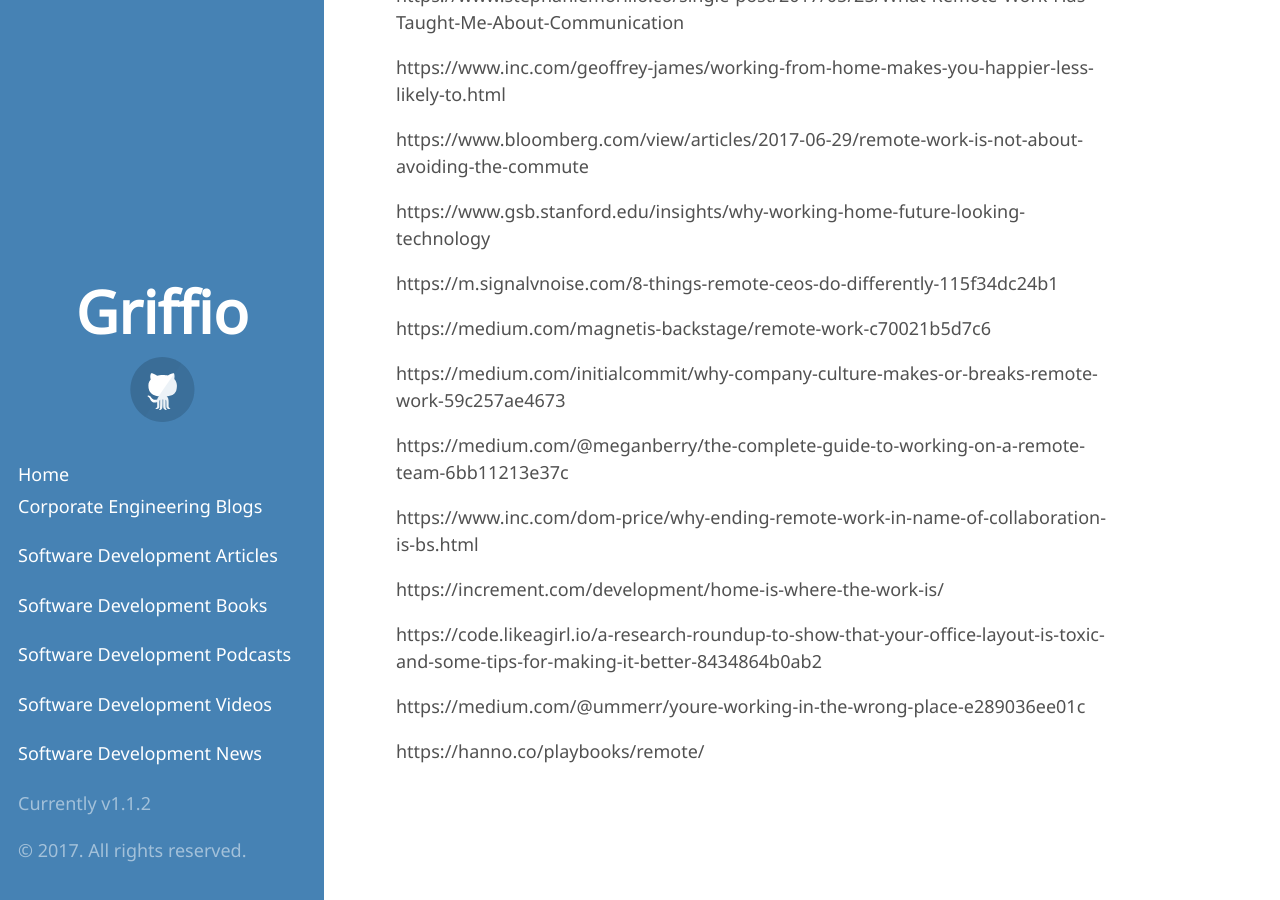
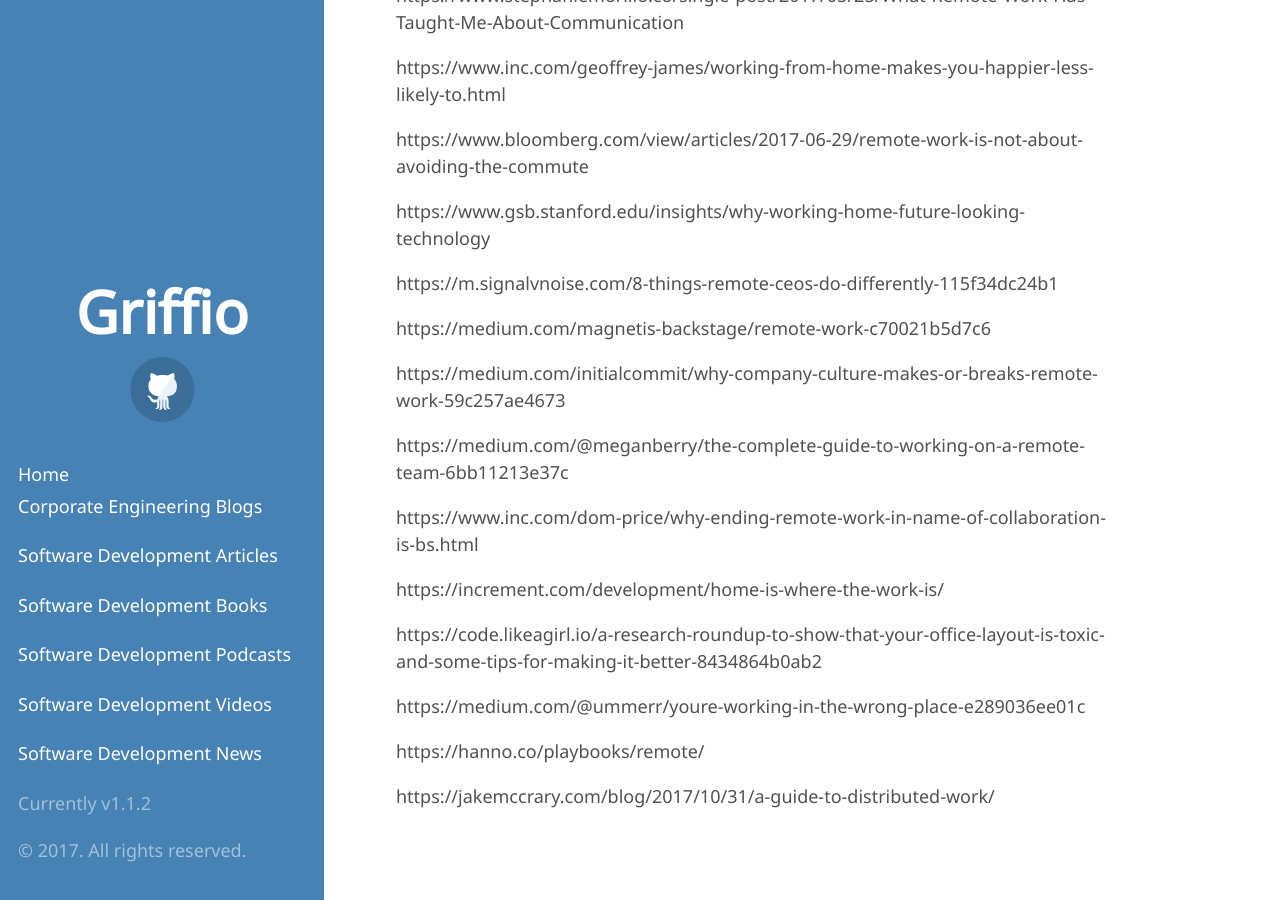
Before and after one commit to griffio/griffio.github.io, a Jekyll site: the page built from distributed_and_remote.md, in a window 1280 px wide and 900 px high, scrolled down 6480 px. Built offline with Jekyll 4.4.1, drawn with Linux system fonts in a browser that asks for light colours; some web fonts are replaced; our own code applies the rules of GitHub Pages for plain Markdown files; some of the changed lines change nothing that is shown.

Commit message:
a-guide-to-distributed-work

```diff
--- a/distributed_and_remote.md
+++ b/distributed_and_remote.md
@@ -265,3 +265,5 @@ https://code.likeagirl.io/a-research-roundup-to-show-that-your-office-layout-is-
 https://medium.com/@ummerr/youre-working-in-the-wrong-place-e289036ee01c
 
 https://hanno.co/playbooks/remote/
+
+https://jakemccrary.com/blog/2017/10/31/a-guide-to-distributed-work/
```
